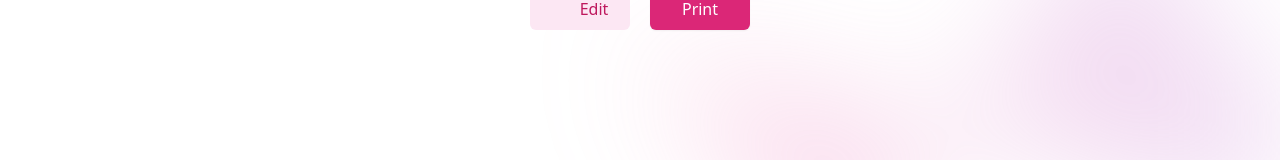
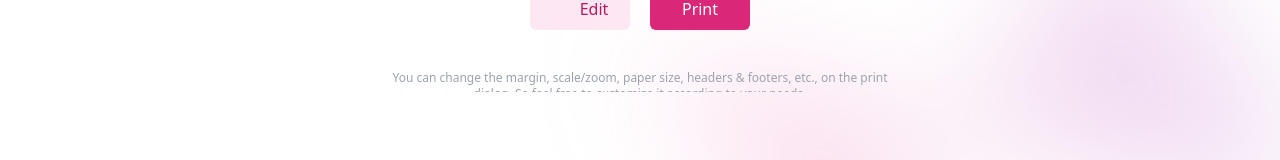
Before and after one commit to shamscorner/oinvogenny, a SvelteKit app: page /preview in a window 1280 px wide. Shown: the part 708-868 px from the top of the page. Built offline with nearby package versions, Linux system fonts and the light colour scheme; some icons are missing.

Commit message:
chore: add footer note for print customization

```diff
--- a/src/locales/bn.json
+++ b/src/locales/bn.json
@@ -56,5 +56,7 @@
 	"form.service-item.quantity": "40.0",
 	"form.service-item.unit-price": "55.00",
 	"form.service-item.adjustments": "0.00",
-	"form.service-item.note": "দক্ষ সফটওয়্যার দিয়ে সময় মাপা হয়েছে এবং পরবর্তীতে পাঠানো যেতে পারে। এই মর্মে আমি বলছি সব তথ্যগুলো সঠিক এবং যাচাই করা হেয়েছে।"
+	"form.service-item.note": "দক্ষ সফটওয়্যার দিয়ে সময় মাপা হয়েছে এবং পরবর্তীতে পাঠানো যেতে পারে। এই মর্মে আমি বলছি সব তথ্যগুলো সঠিক এবং যাচাই করা হেয়েছে।",
+
+	"print-customization-note": "আপনি চাইলে ডকুমেন্ট এর মার্জিন, স্কেল/জুম, সাইজ, হেডার, ফুটার ইত্যাদি পালটাতে পারবেন। তাই ওইগুলো আপনার পছন্দ মত পরিবর্তন করতে ভুলবেন নাহ।"
 }
--- a/src/locales/en.json
+++ b/src/locales/en.json
@@ -56,5 +56,7 @@
 	"form.service-item.quantity": "40.0",
 	"form.service-item.unit-price": "55.00",
 	"form.service-item.adjustments": "0.00",
-	"form.service-item.note": "Specialized software is used to record the work hours & can be sent if necessary. With this, I confirm that all the information mentioned above is correct & validated."
+	"form.service-item.note": "Specialized software is used to record the work hours & can be sent if necessary. With this, I confirm that all the information mentioned above is correct & validated.",
+
+	"print-customization-note": "You can change the margin, scale/zoom, paper size, headers & footers, etc., on the print dialog. So feel free to customize it according to your needs."
 }
--- a/src/routes/preview/+page.svelte
+++ b/src/routes/preview/+page.svelte
@@ -153,4 +153,10 @@
 			{$t('print')}
 		</ButtonPrimary>
 	</section>
+
+	<section class="mt-10 print:hidden">
+		<p class="mx-auto max-w-lg text-center text-xs text-gray-400">
+			{$t('print-customization-note')}
+		</p>
+	</section>
 </InvoiceSkeleton>
```
